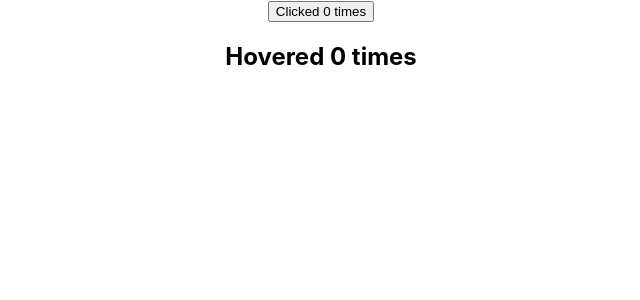
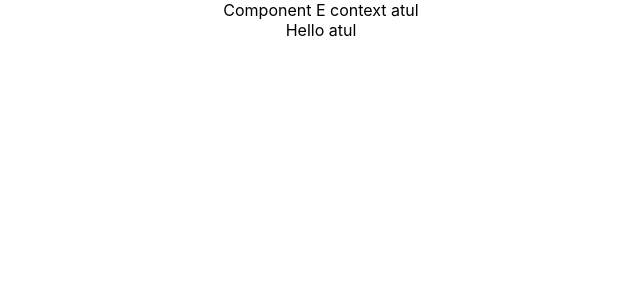
Before and after one commit to atulmahajan08/myreact-app, a React (Create React App) app: page / in a window 1280 px wide. Shown: the top 300 px of the page, without its empty margins (319-959 px from the left). Built offline with nearby package versions, Linux system fonts and the light colour scheme.

Commit message:
Context API

```diff
--- a/src/App.js
+++ b/src/App.js
@@ -33,6 +33,8 @@ import ClickCounterTwo from "./components/RenderProps.js/ClickCounterTwo";
 import HoverCounterTwo from "./components/RenderProps.js/HoverCounterTwo";
 import User from "./components/RenderProps.js/User";
 import Counter from "./components/RenderProps.js/Counter";
+import ComponentC from "./components/Context/ComponentC";
+import { UserProvider } from "./components/Context/userContext";
 // import MyPrivateComponent from "./components/HigherOrderComponent/HOCEx2/MyPrivateComponent";
 // import MyLoggedComponent from "./components/HigherOrderComponent/HOCEX.3/MyLoggedComponent";
 // import RegComp from "./components/PureComponents/RegComp";
@@ -46,13 +48,15 @@ class App extends Component {
         <Counter render={(count, incrementCount) => <HoverCounterTwo count={count} incrementCount={incrementCount} />} /> */}
 
         {/* 2nd method without passing it as a render */}
-        <Counter>
+        {/* <Counter>
           {(count, incrementCount) => (<ClickCounterTwo count={count} incrementCount={incrementCount} />)}
         </Counter>
         <Counter>
           {(count, incrementCount) => (<HoverCounterTwo count={count} incrementCount={incrementCount} />)}
-        </Counter>
-
+        </Counter> */}
+        <UserProvider value="atul">
+        <ComponentC />
+        </UserProvider>
         {/* <ClickCounterTwo />
         <HoverCounterTwo />
         <User render={(isLoggedIn) => isLoggedIn ? "Atul": "Guest"}/> */}
--- /dev/null
+++ b/src/components/Context/ComponentC.js
@@ -0,0 +1,14 @@
+import React, { Component } from 'react'
+import ComponentE from "./ComponentE"
+
+class ComponentC extends Component {
+    render() {
+        return (
+            <div>
+                <ComponentE />
+            </div>
+        )
+    }
+}
+
+export default ComponentC
--- /dev/null
+++ b/src/components/Context/ComponentE.js
@@ -0,0 +1,20 @@
+import React, { Component } from 'react'
+import ComponentF from "./ComponentF"
+import userContext from "./userContext"
+
+class ComponentE extends Component {
+
+    static contextType = userContext
+    render() {
+        return (
+            <div>
+                Component E context {this.context}
+                <ComponentF />
+            </div>
+        )
+    }
+}
+
+// ComponentE.contextType = userContext
+
+export default ComponentE
--- /dev/null
+++ b/src/components/Context/ComponentF.js
@@ -0,0 +1,18 @@
+import React, { Component } from 'react'
+import { UserConsumer } from "./userContext"
+
+class ComponentF extends Component {
+    render() {
+        console.log("abcd");
+        return (
+            <UserConsumer>
+                {username => {
+                   return <div>Hello {username}</div>
+                }}
+            </UserConsumer>
+
+        )
+    }
+}
+
+export default ComponentF
--- /dev/null
+++ b/src/components/Context/userContext.js
@@ -0,0 +1,10 @@
+import React from 'react'
+
+const UserContext = React.createContext("mahajan")
+
+const UserProvider = UserContext.Provider
+const UserConsumer = UserContext.Consumer
+
+export { UserProvider, UserConsumer }
+
+export default UserContext
```
Also changed, not shown: src/components/Context/ContextEx2/themeChange.js (added, +71 -0 lines), src/components/Context/Contextex3/Theme.js (added, +35 -0 lines).
